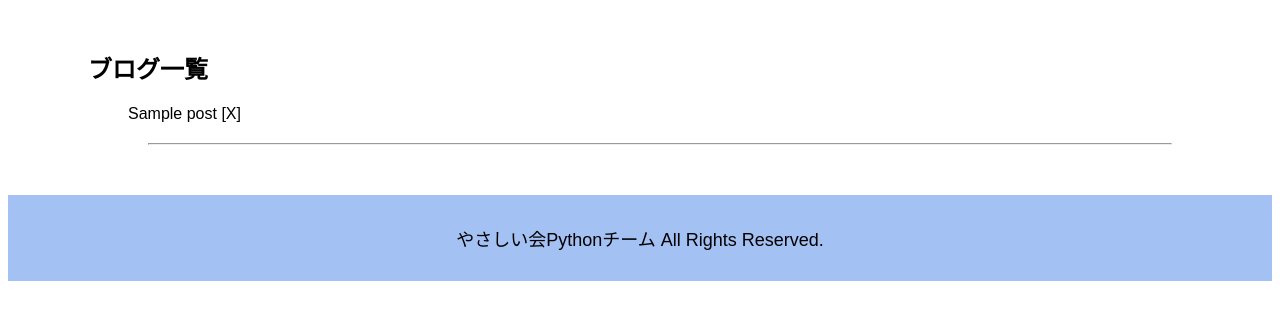
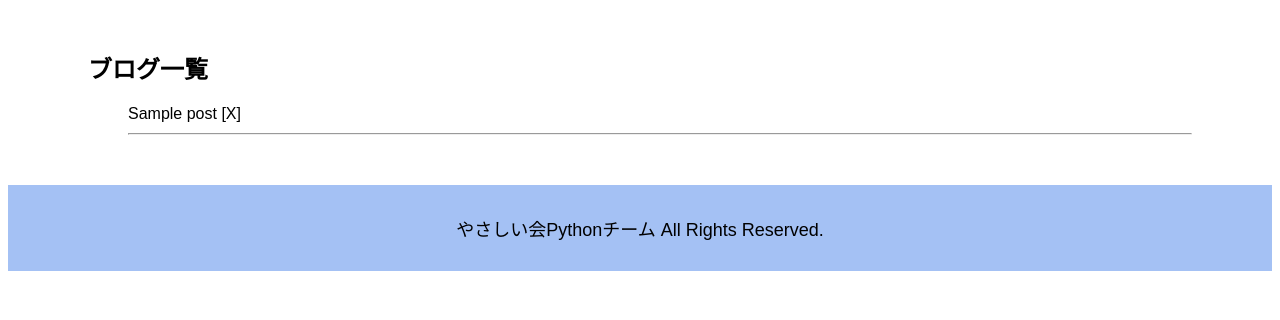
Before and after one commit to yasasii-team/blog_app, a Flask app: template blog_app/templates/index.html in a window 1280 px wide. Shown: the part 95-415 px from the top of the page. Run offline with Flask 2, Linux system fonts and the light colour scheme; the template is opened without the code that fills it: most values are stand-ins (such as "Sample title", 1, 10 or a date in 2020); parts of the project's set-up code (start-up, migrations or seed data) failed here and were passed over.

Commit message:
区切り線のマージンを調整しました。

```diff
--- a/blog_app/static/css/style.css
+++ b/blog_app/static/css/style.css
@@ -53,7 +53,9 @@ a {
 }
 
 .section > ul > hr {
-  margin: 20px;
+  margin-top: 10px;
+  margin-bottom: 30px;
+  margin-left: 0;
 }
 
 .footer {
```
